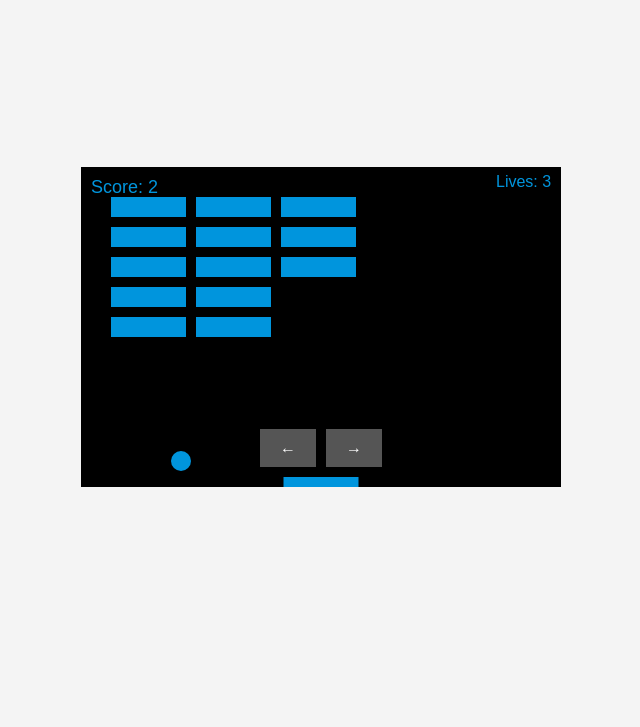
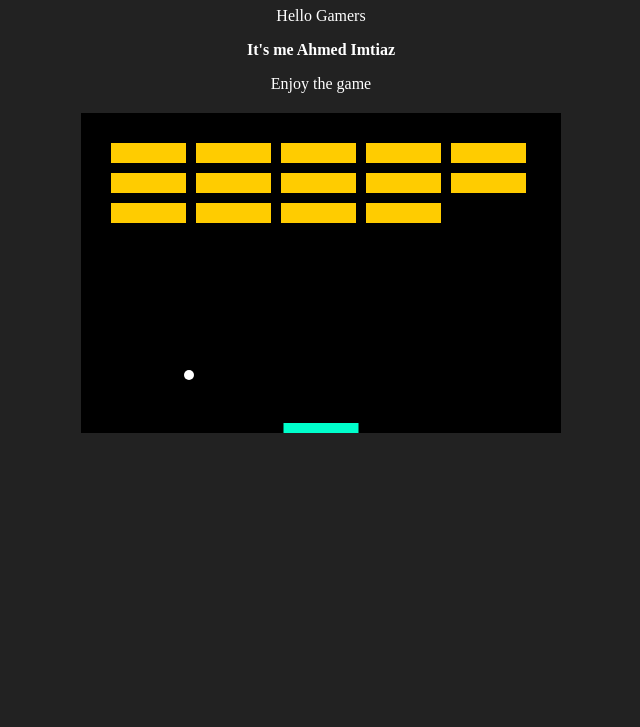
Before and after one commit to Imtiaz013/Imtiazz, a plain HTML site: page index.html in a window 1280 px wide. Shown: the part 73-800 px from the top of the page, without its empty margins (319-959 px from the left). Drawn offline with Linux system fonts and the light colour scheme.

Commit message:
index.html

```diff
--- a/index.html
+++ b/index.html
@@ -1,99 +1,42 @@
 <!DOCTYPE html>
-<html lang="en">
+<html lang="bn">
 <head>
     <meta charset="UTF-8">
     <meta name="viewport" content="width=device-width, initial-scale=1.0">
-    <title>Brick Breaker Game</title>
+    <title>Ahmed Imtiaz</title>
     <style>
-        * {
-            margin: 0;
-            padding: 0;
-            box-sizing: border-box;
-        }
-
-        body {
-            font-family: Arial, sans-serif;
-            display: flex;
-            justify-content: center;
-            align-items: center;
-            height: 100vh;
-            background-color: #f4f4f4;
-        }
-
-        #gameContainer {
-            position: relative;
-        }
-
-        #gameCanvas {
-            background-color: #000;
-            display: block;
-            margin: auto;
-        }
-
-        .controls {
-            position: absolute;
-            bottom: 20px;
-            left: 50%;
-            transform: translateX(-50%);
-            display: flex;
-            gap: 10px;
-        }
-
-        button {
-            padding: 10px 20px;
-            font-size: 16px;
-            background-color: #555;
-            color: white;
-            border: none;
-            cursor: pointer;
-        }
-
-        button:active {
-            background-color: #444;
-        }
-
-        #score {
-            position: absolute;
-            top: 10px;
-            left: 10px;
-            font-size: 18px;
-            color: #0095DD;
-        }
+        body { text-align: center; background: #222; color: white; }
+        canvas { background: #000; display: block; margin: 20px auto; }
     </style>
 </head>
 <body>
-    <div id="gameContainer">
-        <canvas id="gameCanvas" width="480" height="320"></canvas>
-        <div class="controls">
-            <button id="leftBtn">←</button>
-            <button id="rightBtn">→</button>
-        </div>
-        <div id="score">Score: 0</div>
-    </div>
+    <h1>Brick Breaker Game</h1> <P> Hello Gamers</P> <P><b>It's me Ahmed Imtiaz</b></P><p>Enjoy the game</p>
+    <canvas id="gameCanvas" width="480" height="320"></canvas>
+
     <script>
         const canvas = document.getElementById("gameCanvas");
         const ctx = canvas.getContext("2d");
 
-        const ballRadius = 10;
+        let ballRadius = 5;
         let x = canvas.width / 2;
         let y = canvas.height - 30;
         let dx = 2;
         let dy = -2;
 
-        const paddleHeight = 10;
-        const paddleWidth = 75;
+        let paddleHeight = 10;
+        let paddleWidth = 75;
         let paddleX = (canvas.width - paddleWidth) / 2;
 
         let rightPressed = false;
         let leftPressed = false;
 
-        const brickRowCount = 5;
-        const brickColumnCount = 3;
-        const brickWidth = 75;
-        const brickHeight = 20;
-        const brickPadding = 10;
-        const brickOffsetTop = 30;
-        const brickOffsetLeft = 30;
+        let brickRowCount = 3;
+        let brickColumnCount = 5;
+        let brickWidth = 75;
+        let brickHeight = 20;
+        let brickPadding = 10;
+        let brickOffsetTop = 30;
+        let brickOffsetLeft = 30;
 
         let bricks = [];
         for (let c = 0; c < brickColumnCount; c++) {
@@ -103,35 +46,43 @@
             }
         }
 
-        let score = 0;
-        let lives = 3;
-
-        document.addEventListener("keydown", keyDownHandler, false);
-        document.addEventListener("keyup", keyUpHandler, false);
-
-        document.getElementById("leftBtn").addEventListener("click", () => leftPressed = true);
-        document.getElementById("rightBtn").addEventListener("click", () => rightPressed = true);
+        document.addEventListener("keydown", keyDownHandler);
+        document.addEventListener("keyup", keyUpHandler);
 
         function keyDownHandler(e) {
-            if (e.key === "Right" || e.key === "ArrowRight") {
+            if (e.key == "Right" || e.key == "ArrowRight") {
                 rightPressed = true;
-            } else if (e.key === "Left" || e.key === "ArrowLeft") {
+            } else if (e.key == "Left" || e.key == "ArrowLeft") {
                 leftPressed = true;
             }
         }
 
         function keyUpHandler(e) {
-            if (e.key === "Right" || e.key === "ArrowRight") {
+            if (e.key == "Right" || e.key == "ArrowRight") {
                 rightPressed = false;
-            } else if (e.key === "Left" || e.key === "ArrowLeft") {
+            } else if (e.key == "Left" || e.key == "ArrowLeft") {
                 leftPressed = false;
+            }
+        }
+
+        function collisionDetection() {
+            for (let c = 0; c < brickColumnCount; c++) {
+                for (let r = 0; r < brickRowCount; r++) {
+                    let b = bricks[c][r];
+                    if (b.status == 1) {
+                        if (x > b.x && x < b.x + brickWidth && y > b.y && y < b.y + brickHeight) {
+                            dy = -dy;
+                            b.status = 0;
+                        }
+                    }
+                }
             }
         }
 
         function drawBall() {
             ctx.beginPath();
             ctx.arc(x, y, ballRadius, 0, Math.PI * 2);
-            ctx.fillStyle = "#0095DD";
+            ctx.fillStyle = "#FFF";
             ctx.fill();
             ctx.closePath();
         }
@@ -139,7 +90,7 @@
         function drawPaddle() {
             ctx.beginPath();
             ctx.rect(paddleX, canvas.height - paddleHeight, paddleWidth, paddleHeight);
-            ctx.fillStyle = "#0095DD";
+            ctx.fillStyle = "#00ffcc";
             ctx.fill();
             ctx.closePath();
         }
@@ -147,15 +98,14 @@
         function drawBricks() {
             for (let c = 0; c < brickColumnCount; c++) {
                 for (let r = 0; r < brickRowCount; r++) {
-                    if (bricks[c][r].status === 1) {
-                        const brickX = c * (brickWidth + brickPadding) + brickOffsetLeft;
-                        const brickY = r * (brickHeight + brickPadding) + brickOffsetTop;
+                    if (bricks[c][r].status == 1) {
+                        let brickX = c * (brickWidth + brickPadding) + brickOffsetLeft;
+                        let brickY = r * (brickHeight + brickPadding) + brickOffsetTop;
                         bricks[c][r].x = brickX;
                         bricks[c][r].y = brickY;
-
                         ctx.beginPath();
                         ctx.rect(brickX, brickY, brickWidth, brickHeight);
-                        ctx.fillStyle = "#0095DD";
+                        ctx.fillStyle = "#ffcc00";
                         ctx.fill();
                         ctx.closePath();
                     }
@@ -163,42 +113,11 @@
             }
         }
 
-        function collisionDetection() {
-            for (let c = 0; c < brickColumnCount; c++) {
-                for (let r = 0; r < brickRowCount; r++) {
-                    const b = bricks[c][r];
-                    if (b.status === 1) {
-                        if (x > b.x && x < b.x + brickWidth && y > b.y && y < b.y + brickHeight) {
-                            dy = -dy;
-                            b.status = 0;
-                            score++;
-                            if (score === brickRowCount * brickColumnCount) {
-                                alert("Congratulations! You win!");
-                                document.location.reload();
-                            }
-                        }
-                    }
-                }
-            }
-        }
-
-        function drawScore() {
-            document.getElementById("score").textContent = "Score: " + score;
-        }
-
-        function drawLives() {
-            ctx.font = "16px Arial";
-            ctx.fillStyle = "#0095DD";
-            ctx.fillText("Lives: " + lives, canvas.width - 65, 20);
-        }
-
         function draw() {
             ctx.clearRect(0, 0, canvas.width, canvas.height);
             drawBricks();
             drawBall();
             drawPaddle();
-            drawScore();
-            drawLives();
             collisionDetection();
 
             if (x + dx > canvas.width - ballRadius || x + dx < ballRadius) {
@@ -210,17 +129,7 @@
                 if (x > paddleX && x < paddleX + paddleWidth) {
                     dy = -dy;
                 } else {
-                    lives--;
-                    if (lives === 0) {
-                        alert("GAME OVER");
-                        document.location.reload();
-                    } else {
-                        x = canvas.width / 2;
-                        y = canvas.height - 30;
-                        dx = 2;
-                        dy = -2;
-                        paddleX = (canvas.width - paddleWidth) / 2;
-                    }
+                    document.location.reload();
                 }
             }
 
```
